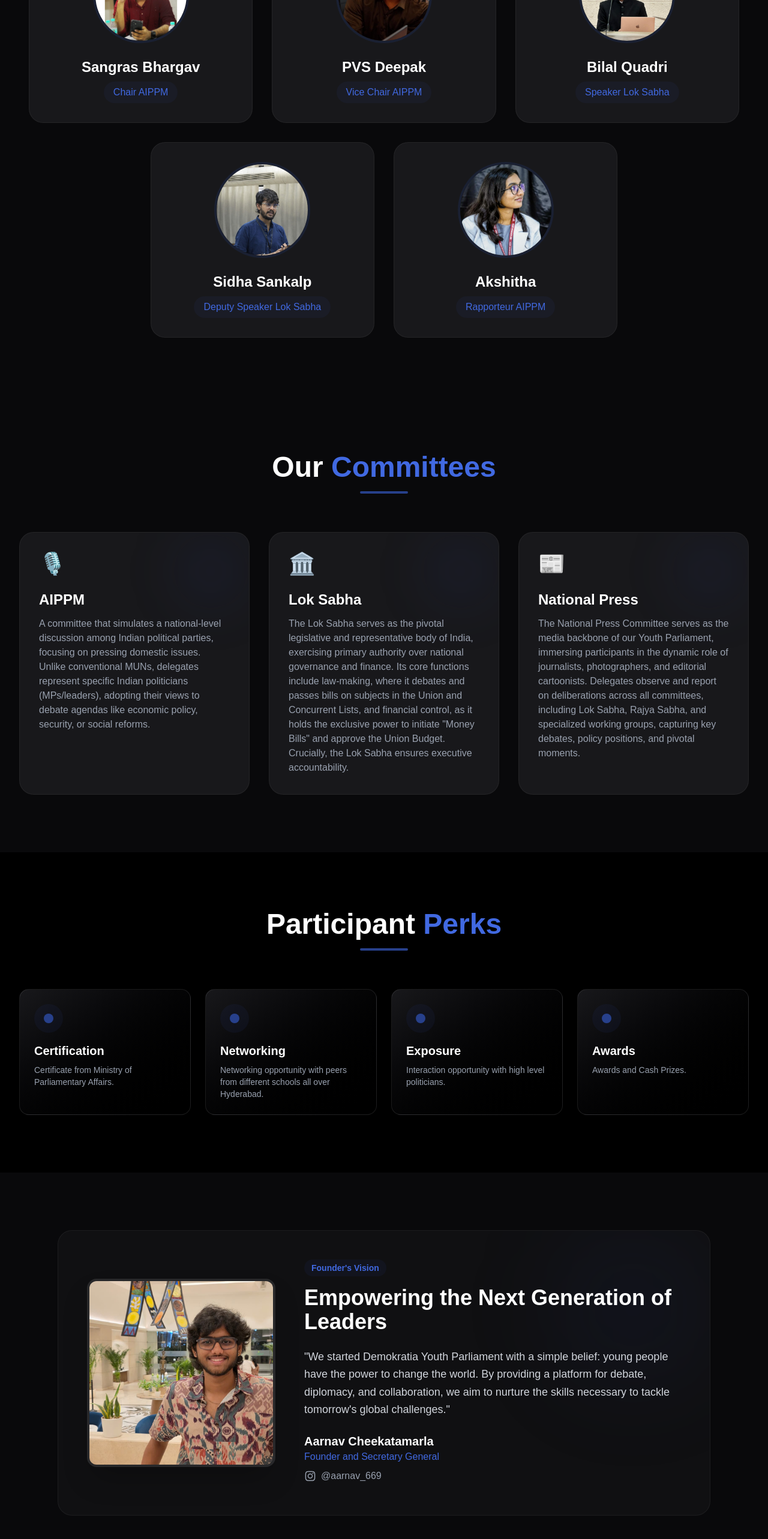
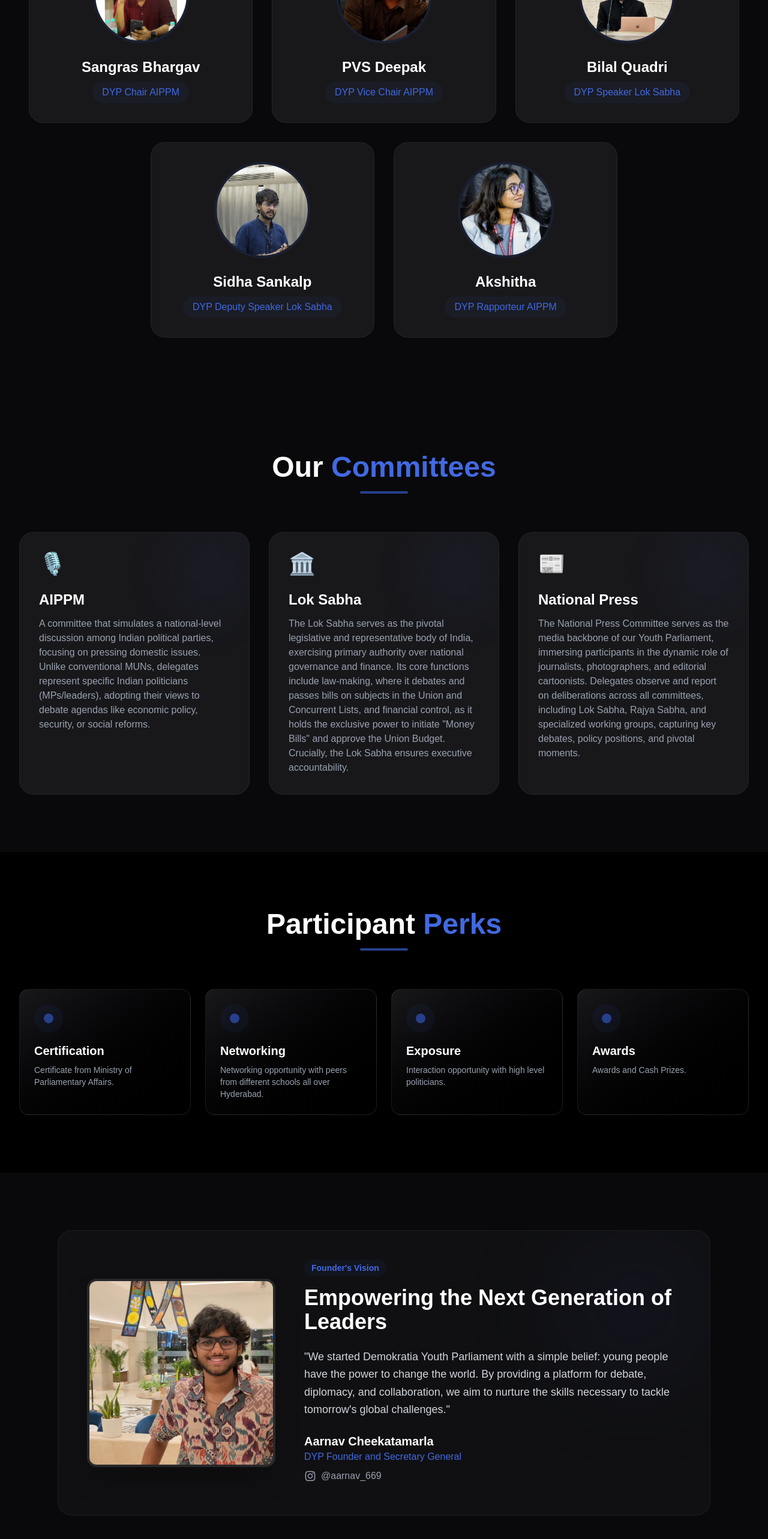
Before and after one commit to YTushaar/Demokratia-, a Next.js app: page / in a window 1280 px wide. Shown: the part 2493-5059 px from the top of the page at 60% size. Built offline with nearby package versions, Linux system fonts and the light colour scheme.

Commit message:
Added DYP

```diff
--- a/src/app/components/ExecutiveBoard.tsx
+++ b/src/app/components/ExecutiveBoard.tsx
@@ -1,9 +1,9 @@
 const TEAM = [
-  { name: "Sangras Bhargav", role: "Chair AIPPM", image: "/team/Sangras Bhargav-Chair AIPPM.jpeg" },
-  { name: "PVS Deepak", role: "Vice Chair AIPPM", image: "/team/PVS Deepak-Vice Chair AIPPM.jpeg" },
-  { name: "Bilal Quadri", role: "Speaker Lok Sabha", image: "/team/Bilal Quadri-Speaker Lok Sanha.jpeg" },
-  { name: "Sidha Sankalp", role: "Deputy Speaker Lok Sabha", image: "/team/Sidha Sankalp - Deputy Speaker Lok Sabha.jpeg" },
-  { name: "Akshitha", role: "Rapporteur AIPPM", image: "/team/Akshitha-Rapporteur-AIPPM.jpeg" },
+  { name: "Sangras Bhargav", role: "DYP Chair AIPPM", image: "/team/Sangras Bhargav-Chair AIPPM.jpeg" },
+  { name: "PVS Deepak", role: "DYP Vice Chair AIPPM", image: "/team/PVS Deepak-Vice Chair AIPPM.jpeg" },
+  { name: "Bilal Quadri", role: "DYP Speaker Lok Sabha", image: "/team/Bilal Quadri-Speaker Lok Sanha.jpeg" },
+  { name: "Sidha Sankalp", role: "DYP Deputy Speaker Lok Sabha", image: "/team/Sidha Sankalp - Deputy Speaker Lok Sabha.jpeg" },
+  { name: "Akshitha", role: "DYP Rapporteur AIPPM", image: "/team/Akshitha-Rapporteur-AIPPM.jpeg" },
 ];
 
 export default function ExecutiveBoard() {
--- a/src/app/components/Footer.tsx
+++ b/src/app/components/Footer.tsx
@@ -8,8 +8,11 @@ export default function Footer() {
           <a href="#" className="text-gray-400 hover:text-white transition-colors">LinkedIn</a>
           <a href="#" className="text-gray-400 hover:text-white transition-colors">Twitter</a>
         </div>
-        <p className="text-gray-600 text-sm">
+        <p className="text-gray-600 text-sm mb-2">
           &copy; {new Date().getFullYear()} Demokratia Youth Parliament. All rights reserved.
+        </p>
+        <p className="text-gray-500 text-xs">
+          Website built by <a href="https://github.com/YTushaar" target="_blank" rel="noopener noreferrer" className="text-blue-400/60 hover:text-blue-400 transition-colors">Y.Tushaar</a> • <a href="https://linkedin.com/in/tushaar-yenduri-6b10a822b" target="_blank" rel="noopener noreferrer" className="text-blue-400/60 hover:text-blue-400 transition-colors">LinkedIn</a>
         </p>
       </div>
     </footer>
--- a/src/app/components/Founder.tsx
+++ b/src/app/components/Founder.tsx
@@ -25,7 +25,7 @@ export default function Founder() {
             </p>
             <div>
               <p className="font-bold text-white text-xl">Aarnav Cheekatamarla</p>
-              <p className="text-blue-400 mb-2">Founder and Secretary General</p>
+              <p className="text-blue-400 mb-2">DYP Founder and Secretary General</p>
               <a
                 href="https://www.instagram.com/aarnav_669?igsh=ZjR2N3AzY3N4aHF1"
                 target="_blank"
```
